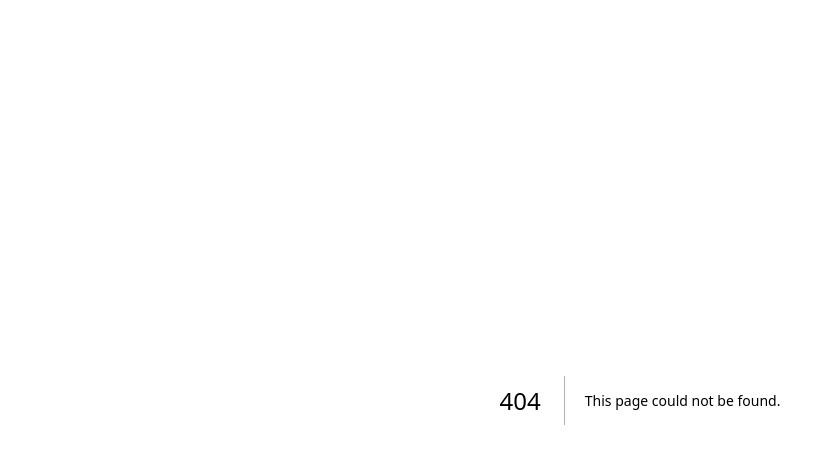
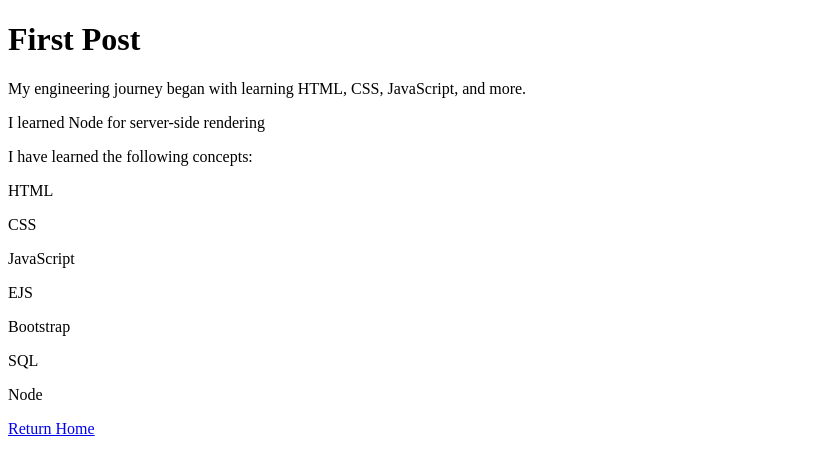
Before and after one commit to SEIRFX-822/nextjs-blog, a Next.js app: page /posts/first-post in a window 1280 px wide. Before the commit this address had no page. Shown: the top 472 px of the page, without its empty margins (0-835 px from the left). Built offline with nearby package versions, Linux system fonts and the light colour scheme.

Commit message:
feat: add data, map through data, display on component

```diff
--- /dev/null
+++ b/pages/posts/first-post.js
@@ -0,0 +1,31 @@
+import Link from 'next/link';
+
+// data
+const array = [
+    'HTML',
+    'CSS',
+    'JavaScript',
+    'EJS',
+    'Bootstrap',
+    'SQL',
+    'Node'
+]
+
+export default function FirstPost() {
+    const skillsArray = array.map((s, idx) => {
+        return <p key={idx}>{s}</p>
+    })
+
+    return (
+        <div>
+            <h1>First Post</h1>
+            <p>My engineering journey began with learning HTML, CSS, JavaScript, and more.</p>
+            <p>I learned {array[6]} for server-side rendering</p>
+            <div>
+                I have learned the following concepts:
+                {skillsArray}
+            </div>
+            <Link href="/">Return Home</Link>
+        </div>
+    )
+}
```
Also changed, not shown: pages/index.js (+5 -4 lines).
